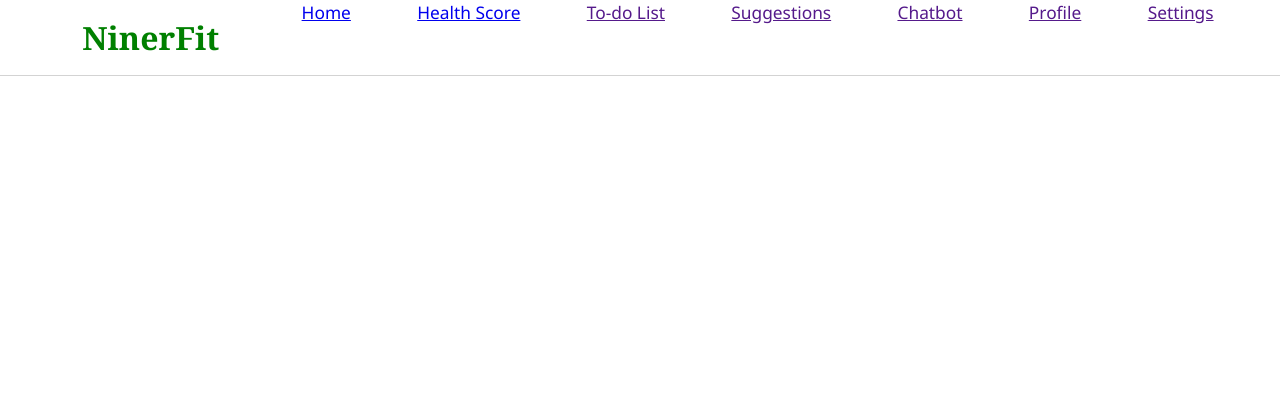
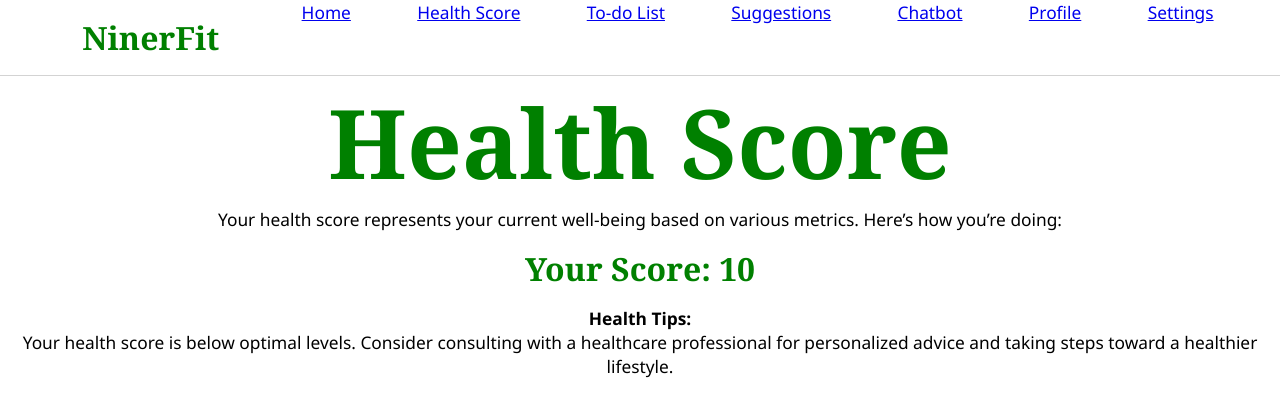
Before and after one commit to KentoHop/ITSC3155GroupDeliverables, a Django app: template base/templates/base/healthscore.html in a window 1280 px wide. Shown: the top 417 px of the page. Run offline with Django 5.2, Linux system fonts and the light colour scheme; a user stored in the database is signed in; tables that the repository leaves empty hold one stand-in row (values such as "Sample post"); the template is opened without the code that fills it: most values are stand-ins (such as "Sample title", 1, 10 or a date in 2020).

Commit message:
added contents to navbar, healthscore,viewsand url

```diff
--- a/base/templates/base/healthscore.html
+++ b/base/templates/base/healthscore.html
@@ -1,8 +1,36 @@
 {% extends 'main.html' %}
 
 {% block content %}
+<div class="container">
+    <div class="row">
+        <div class="col-md-12">
+            <h1>Health Score</h1>
+            <p>Your health score represents your current well-being based on various metrics. Here’s how you’re doing:</p>
+        </div>
+    </div>
 
+    <div class="row">
+        <div class="col-md-12">
+            <h2>Your Score: {{ health_score }}</h2>
+            <div class="progress">
+                <div class="progress-bar" role="progressbar" style="width: {{ health_score }}%;" aria-valuenow="{{ health_score }}" aria-valuemin="0" aria-valuemax="100"></div>
+            </div>
+        </div>
+    </div>
 
-
-
+    <div class="row mt-4">
+        <div class="col-md-12">
+            <h3>Health Tips:</h3>
+            <p>
+                {% if health_score < 50 %}
+                    Your health score is below optimal levels. Consider consulting with a healthcare professional for personalized advice and taking steps toward a healthier lifestyle.
+                {% elif health_score < 80 %}
+                    You are doing well, but there’s room for improvement. Maintain a balanced diet, stay active, and prioritize mental wellness.
+                {% else %}
+                    Excellent health score! Keep up the good work with regular exercise, a nutritious diet, and proper rest.
+                {% endif %}
+            </p>
+        </div>
+    </div>
+</div>
 {% endblock %}
--- a/templates/navbar.html
+++ b/templates/navbar.html
@@ -1,14 +1,18 @@
 <header>
     <nav class="navbar">
-        <a class="navbar-logo" href="{% url 'landing' %}"><h2>NinerFit</h2></a>
+        <h2>NinerFit</h2>
+        <!-- Logged In -->
         {% if request.user.is_authenticated %}
-        <a href="{% url 'home' %}">Home</a>
-        <a href="{% url 'health-score' %}">Health Score</a>
-        <a href="">To-do List</a>
-        <a href="">Suggestions</a>
-        <a href="">Chatbot</a>
-        <a href="">Profile</a>
-        <a href="">Settings</a>
+            <a href="{% url 'home' %}">Home</a>
+            <a href="{% url 'health-score' %}">Health Score</a>
+            <a href="{% url 'to-do-list' %}">To-do List</a>
+            <a href="{% url 'suggestions' %}">Suggestions</a>
+            <a href="{% url 'chatbot' %}">Chatbot</a>
+            <a href="{% url 'profile' %}">Profile</a>
+            <a href="{% url 'settings' %}">Settings</a>
+
+        {% else %}
+            <a href="{% url 'login' %}">Login</a>
         {% endif %}
     </nav>
 </header>
```
